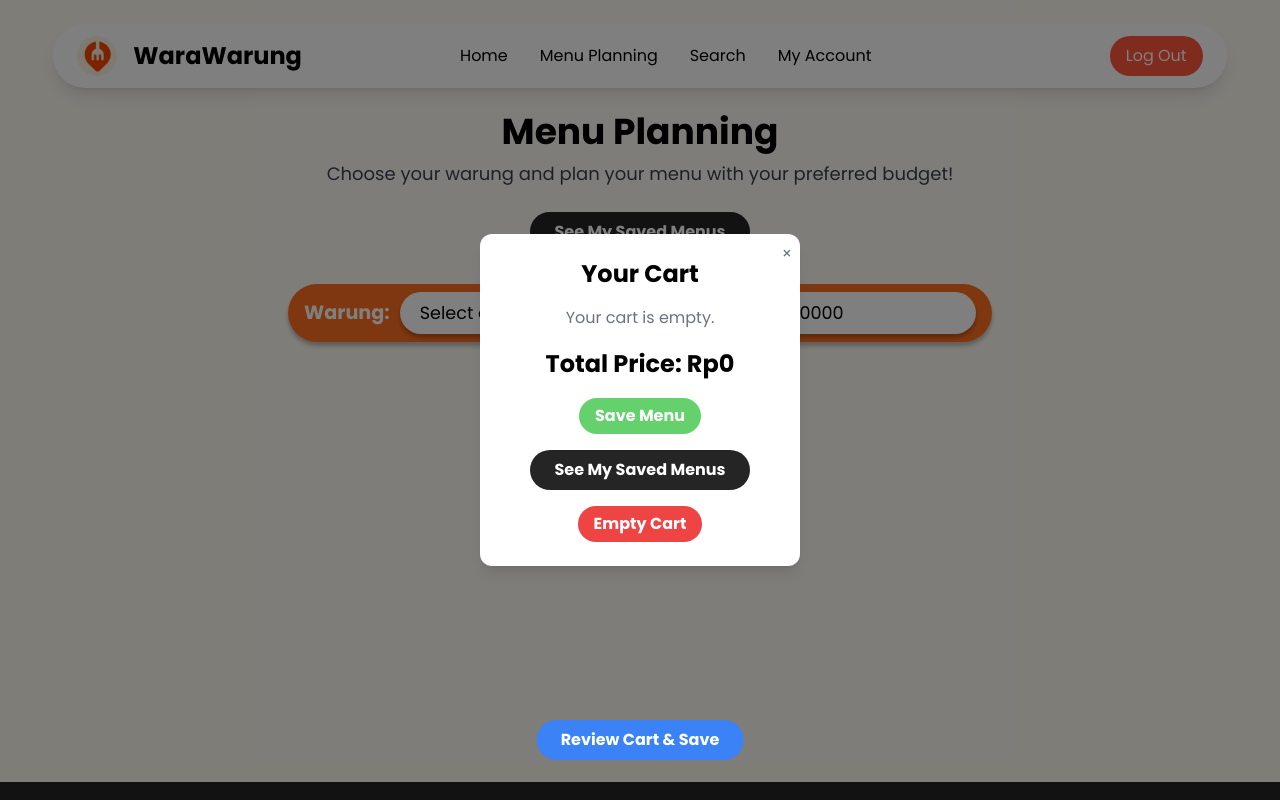
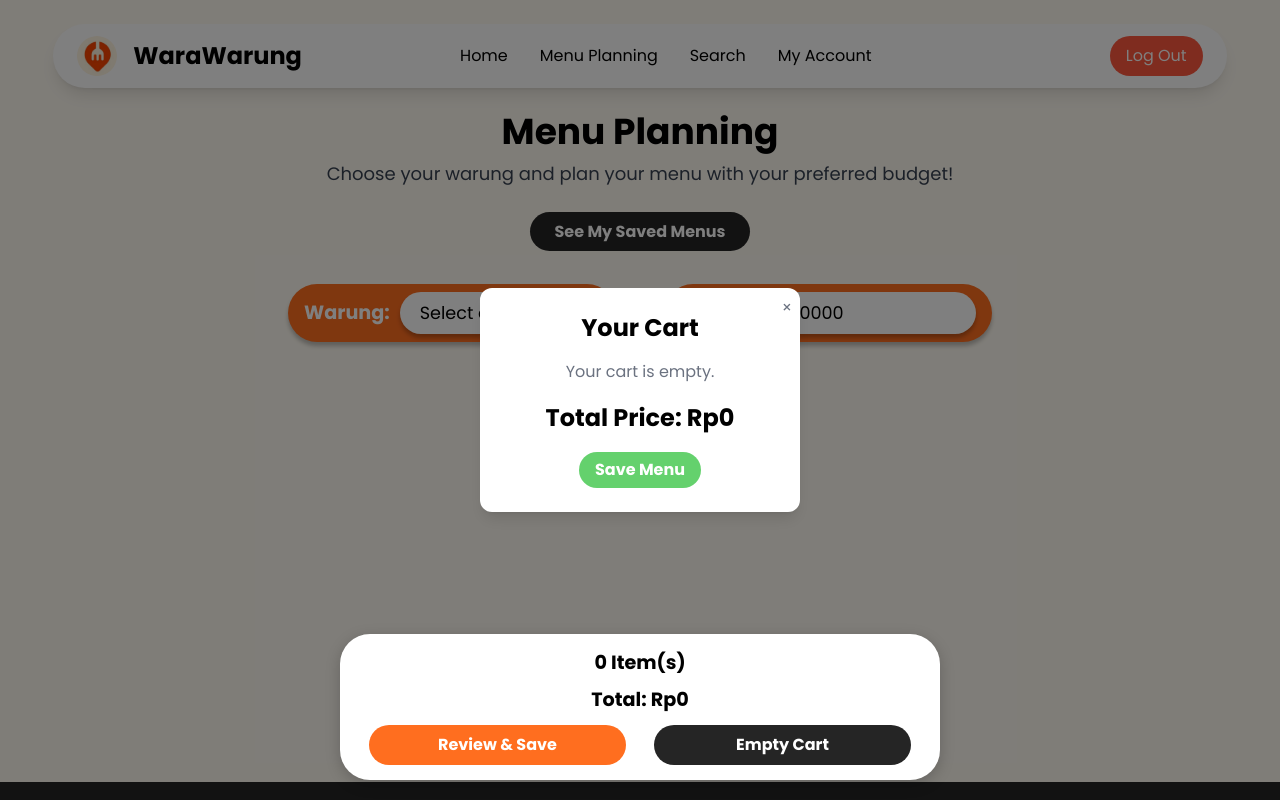
Before and after one commit to PBP-B12/wara-warung, a Django app: page /menuplanning/ in a window 1280 px wide. Run offline with Django 5.2, Linux system fonts and the light colour scheme; the visitor is signed in with stand-in values (Sample User, id 1); data comes from the database, SQL or seed files in the repository; data that the repository does not hold is empty; some libraries are stand-ins or nearby versions.

Commit message:
edited features

```diff
--- a/menuplanning/templates/menuplanning/menuplanning.html
+++ b/menuplanning/templates/menuplanning/menuplanning.html
@@ -166,6 +166,68 @@ body {
         /* Centered Message Styling */
         .no-warung-message { text-align: center; color: gray; font-size: 1.25rem; margin-top: 2rem; }
 
+            /* Floating Box Style */
+    .floating-cart-box {
+        position: fixed;
+        bottom: 20px;
+        left: 50%;
+        transform: translateX(-50%);
+        width: 80%; /* Adjust width as necessary */
+        max-width: 600px;
+        max-height: 200px;
+        padding: 15px;
+        background-color: #ffffff;
+        box-shadow: 0px 4px 15px rgba(0, 0, 0, 0.2);
+        border-radius: 30px;
+        text-align: center;
+        z-index: 50;
+    }
+
+    /* Text Styling */
+    .cart-item-count {
+        font-size: 1.2rem;
+        font-weight: bold;
+        margin: 0;
+    }
+
+    .cart-total {
+        font-size: 1.2rem;
+        font-weight: bold;
+        margin: 8px 0;
+    }
+
+    /* Button Styling */
+    .cart-buttons {
+        display: flex;
+        justify-content: space-around;
+        margin-top: 10px;
+    }
+
+    .cart-button {
+        width: 45%;
+        padding: 8px;
+        font-size: 1rem;
+        font-weight: bold;
+        border-radius: 8px;
+        border-radius: 9999px;
+        transition: transform 0.3s ease;
+        cursor: pointer;
+    }
+
+    .cart-button:hover {
+        transform: scale(1.05);
+    }
+
+    .save-button {
+        background-color: #FF6E1F;
+        color: white;
+    }
+
+    .empty-button {
+        background-color: #252525;
+        color: white;
+    }
+
     </style>
 
   </head>
@@ -221,17 +283,27 @@ body {
 
                 <div class="flex flex-col items-center gap-4 mt-4">
                     <button id="save-button" onclick="saveCart()" class="text-white font-bold py-1.5 px-4 rounded-full bg-[#64d16d] hover:scale-105 transition-transform duration-300">Save Menu</button>
-                    <a href="{% url 'menuplanning:saved_menu_planning_page' %}" class="bg-[#252525] text-white font-bold py-2 px-6 rounded-full transform hover:scale-110 hover:shadow-lg">See My Saved Menus</a>
-                    <button onclick="emptyCart()" class="bg-red-500 text-white font-bold py-1.5 px-4 rounded-full hover:scale-105 transition-transform duration-300">Empty Cart</button>
+
                 </div>
             </div>
         </div>
     </div>
 
+    <div class="floating-cart-box">
+        <p class="cart-item-count" id="cart-item-count">0 Item(s)</p>
+        <p class="cart-total" id="cart-total">Total: Rp0</p>
+
+        <div class="cart-buttons">
+            <button id="show-cart-btn" class="cart-button save-button">Review & Save</button>
+            <button onclick="emptyCart()" class="cart-button empty-button">Empty Cart</button>
+        </div>
+    </div>
+
+
     <!-- Floating Review Cart & Save Button -->
-    <div class="fixed-bottom-center">
+    <!-- <div class="fixed-bottom-center">
         <button id="show-cart-btn" class="bg-blue-500 text-white font-bold py-2 px-6 rounded-full transform hover:scale-105 transition-transform duration-300">Review Cart & Save</button>
-    </div>
+    </div> -->
 
     <!-- Footer -->
     <footer>{% include 'footer.html' %}</footer>
@@ -246,7 +318,7 @@ body {
         }
 
         function updateCart(change, itemId, price) {
-            const budgetInput = document.getElementById('budget').value
+        const budgetInput = document.getElementById('budget').value;
 
         let quantityElement = document.getElementById('quantity-' + itemId);
         let currentQuantity = parseInt(quantityElement.textContent);
@@ -275,12 +347,14 @@ body {
                 $('#cart-items').html(response.updated_cart_html);
                 $('#total-price').text('Total Price: Rp' + response.total_price.toLocaleString());
 
+                // Update the floating cart summary box with item count and total price
+                updateCartSummary(response.item_count, response.total_price);
+
                 // Check if the total exceeds the maximum budget
                 if (response.exceeded_budget) {
                     alert(`Total exceeds your budget of Rp${MAX_BUDGET.toLocaleString()}. Please adjust your menu.`);
 
-                        // Highlight the total price in red and disable save button
-                        $('#total-price').css('color', 'red');
+                    // Only disable the "Save Menu" button in the modal when budget is exceeded
                     $('#save-button').text('Exceeded Budget!').prop('disabled', true).css({
                         'background-color': 'red',
                         color: 'white',
@@ -289,10 +363,33 @@ body {
                         'font-weight': 'bold',
                         cursor: 'not-allowed',
                     });
+
+                    // Keep "Review & Save" button functional so the user can still view the cart
+                    $('#show-cart-btn').text('Review Cart').prop('disabled', false).css({
+                        'background-color': '#FF6E1F',
+                        color: 'white',
+                        'border-radius': '9999px',
+                        padding: '0.5rem 1.5rem',
+                        'font-weight': 'bold',
+                        cursor: 'pointer',
+                    });
+
                 } else {
-                        // Reset the total price color and re-enable save button
+                    // Reset the total price color and re-enable buttons if under budget
                     $('#total-price').css('color', 'black');
+
+                    // Re-enable the "Save Menu" button in the modal
                     $('#save-button').text('Save Menu').prop('disabled', false).css({
+                        'background-color': '#FF6E1F',
+                        color: 'white',
+                        'border-radius': '9999px',
+                        padding: '0.5rem 1.5rem',
+                        'font-weight': 'bold',
+                        cursor: 'pointer',
+                    });
+
+                    // Ensure the "Review & Save" button remains enabled
+                    $('#show-cart-btn').text('Review & Save').prop('disabled', false).css({
                         'background-color': '#64D16D',
                         color: 'white',
                         'border-radius': '9999px',
@@ -495,6 +592,9 @@ body {
 
                 // Reset all quantity displays to zero
                 document.querySelectorAll('.quantity-display').forEach(el => el.textContent = '0');
+
+                // Set the floating cart summary to 0 items and Rp0
+                updateCartSummary(0, 0);
             }
         },
         error: function(xhr, status, error) {
@@ -520,6 +620,23 @@ body {
         });
     }
 
+    // Event listener to open the cart when clicking "Review & Save" button
+    $(document).ready(function() {
+        $('#show-cart-btn').on('click', function(event) {
+            event.stopPropagation();  // Prevent click from propagating to document
+            showCartDetails();
+        });
+
+        // Close the cart view if clicking outside the modal content
+        $(document).on('click', function(event) {
+            const $cartView = $('#cart-view');
+            const $modalContent = $cartView.find('.bg-white'); // Modal content selector
+
+            if ($cartView.is(':visible') && !$modalContent.is(event.target) && !$modalContent.has(event.target).length) {
+                hideCartDetails();
+            }
+        });
+    });
 
         function hideCartDetails() {
             $('#cart-view').addClass('hidden').css('display', 'none');
@@ -545,6 +662,26 @@ body {
     });
 });
 
+// // Function to update item count and total dynamically
+// function updateCartSummary(itemCount, totalPrice) {
+//         document.getElementById('cart-item-count').textContent = `${itemCount} Item(s)`;
+//         document.getElementById('cart-total').textContent = `Total: Rp${totalPrice.toLocaleString()}`;
+//     }
+
+//     // Example usage: Update dynamically based on your data
+//     updateCartSummary(3, 40000); // Example values; replace with actual values from your cart
+
+// Function to update item count and total dynamically
+function updateCartSummary(itemCount = 0, totalPrice = 0) {
+    document.getElementById('cart-item-count').textContent = `${itemCount} Item(s)`;
+    document.getElementById('cart-total').textContent = `Total: Rp${totalPrice.toLocaleString()}`;
+}
+
+// Ensure it starts with 0 items and Rp0
+document.addEventListener('DOMContentLoaded', function() {
+    updateCartSummary(0, 0);
+});
+
 
 
 
--- a/menuplanning/views.py
+++ b/menuplanning/views.py
@@ -81,21 +81,24 @@ def update_cart(request):
             cart_item.item_price = price
             cart_item.save()
 
-        # Calculate the total price of items in the cart
+        # Calculate the total price of items in the cart and the total item count
         cart_items = CartItem.objects.filter(cart=cart).exclude(quantity=0)
         total_price = sum(item.quantity * item.item_price for item in cart_items)
+        item_count = sum(item.quantity for item in cart_items)  # Total count of all items
 
-        # Render the updated cart items and check if total exceeds the budget
+        # Render the updated cart items HTML
         updated_cart_html = render_to_string('menuplanning/cart_items.html', {'cart_items': cart_items})
         exceeded_budget = total_price > budget
 
         return JsonResponse({
             'updated_cart_html': updated_cart_html,
             'total_price': total_price,
+            'item_count': item_count,
             'exceeded_budget': exceeded_budget
         })
 
     return JsonResponse({'error': 'Invalid request method'}, status=400)
+
 
 
 @login_required
```
Lines whose indentation alone changed are shown as unchanged.
